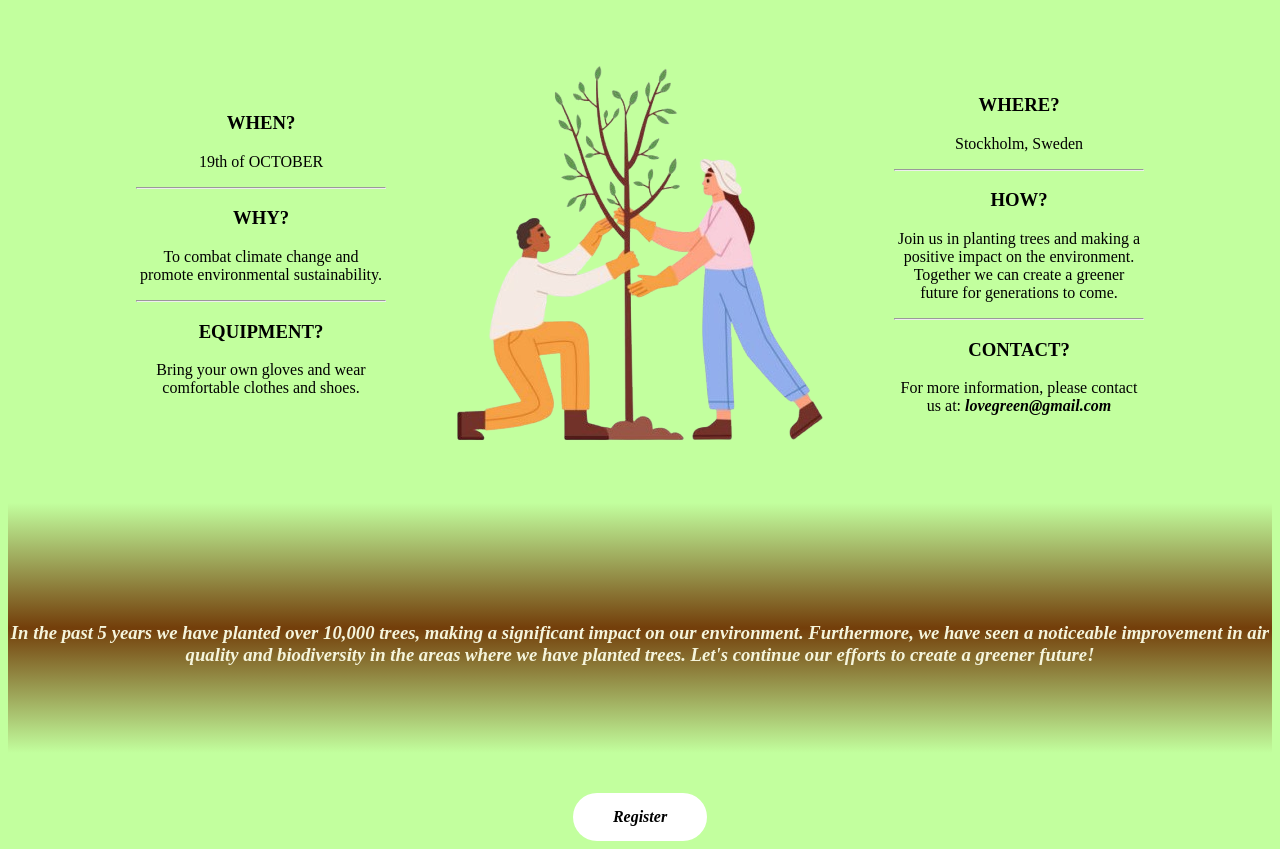
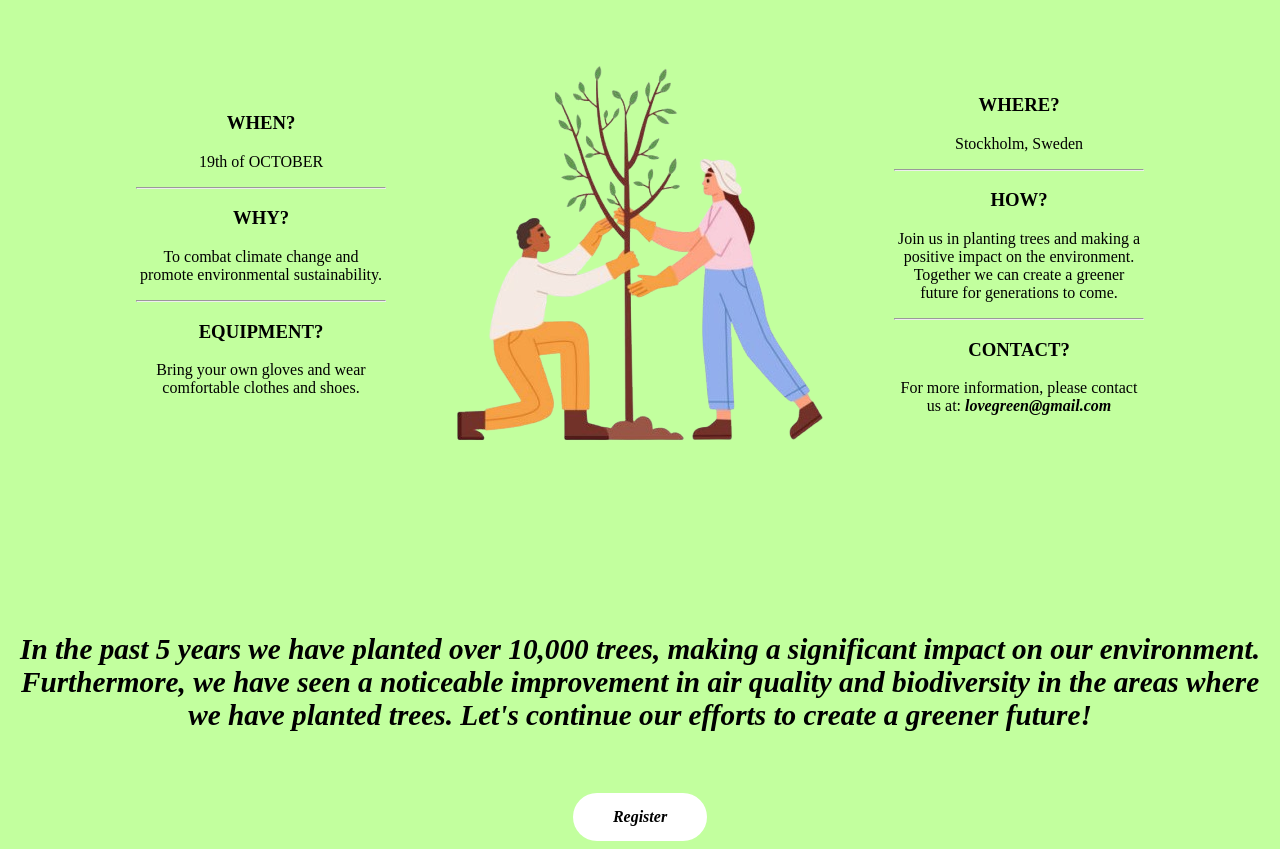
Before and after one commit to aleksanderhysa-bot/HTML-Hyper-Island, a plain HTML site: page CSS Hyper Island/poster_project/index.html in a window 1280 px wide. Shown: the part 446-1295 px from the top of the page. Drawn offline with Linux system fonts and the light colour scheme.

Commit message:
updated css

```diff
--- a/CSS Hyper Island/poster_project/styles.css
+++ b/CSS Hyper Island/poster_project/styles.css
@@ -57,7 +57,7 @@ body{
 
   width: 100%;
   text-align: center;
-  background-image: linear-gradient(#C2FF9E,#733E0A, #C2FF9E);
+  font-size: 25px;
   height: 150px;
   padding-top: 100px;
 
@@ -105,5 +105,5 @@ a:active{
 }
 
 #white-color{
-    color: beige;
+    color: black;
 }
```
